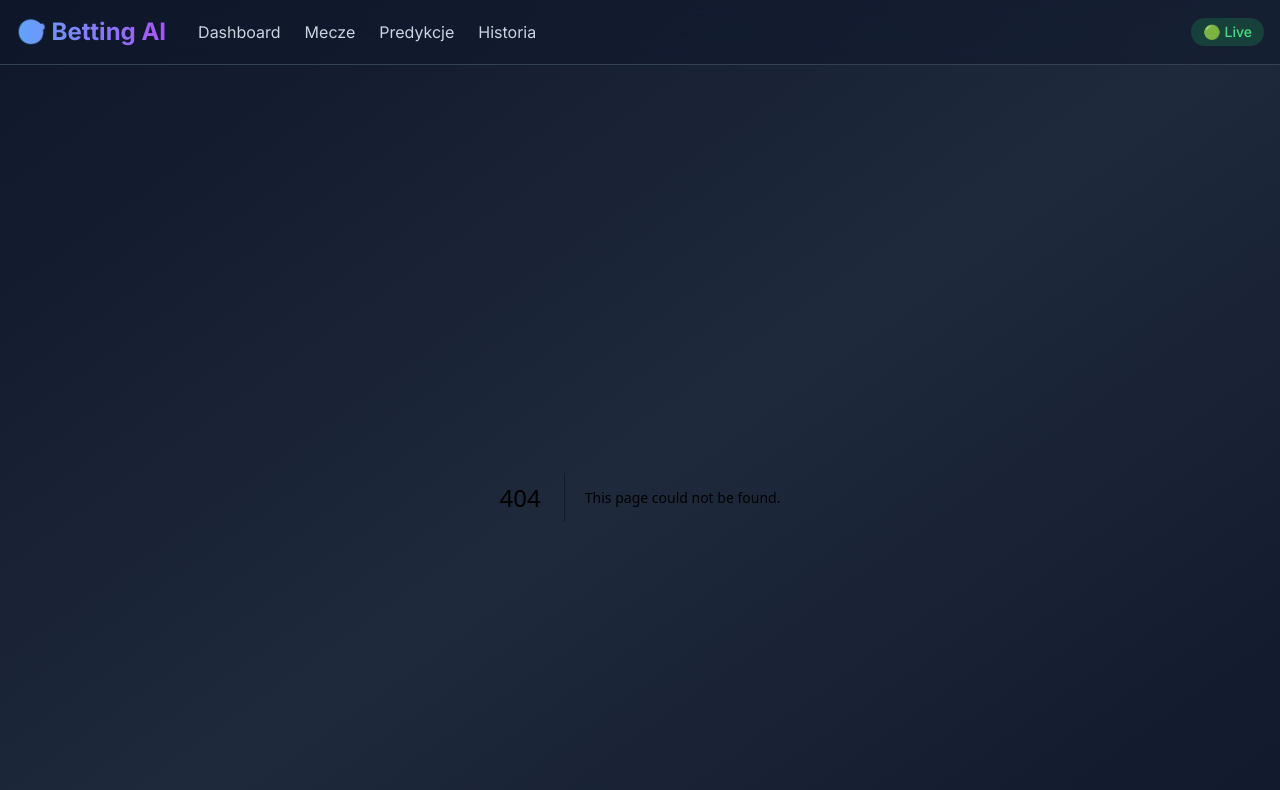
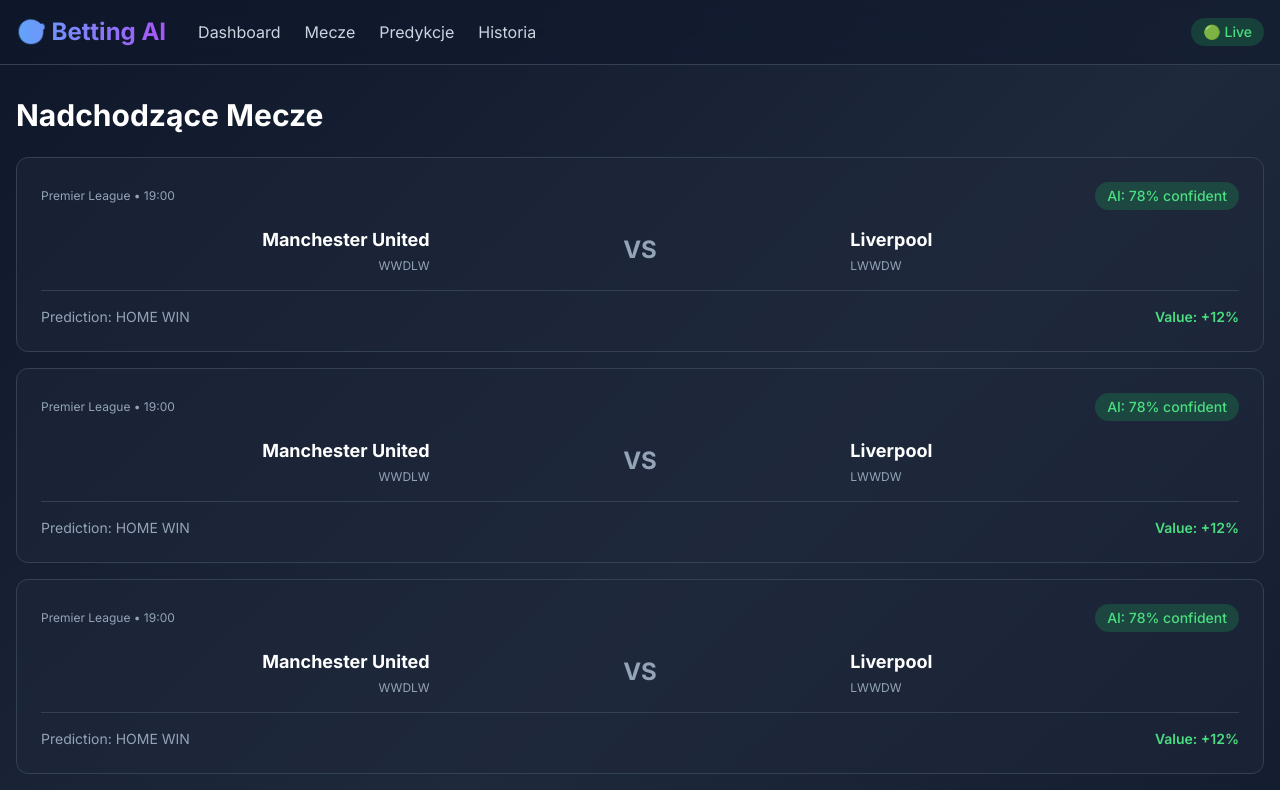
Before and after one commit to xMaksymilianxx/betting-ai-platform, a Next.js app: page /matches in a window 1280 px wide. Before the commit this address had no page. Shown: the top 790 px of the page. Built offline with nearby package versions, Linux system fonts and the light colour scheme.

Commit message:
Create page.tsx

```diff
--- /dev/null
+++ b/app/matches/page.tsx
@@ -0,0 +1,37 @@
+export default function MatchesPage() {
+  return (
+    <div className="space-y-6">
+      <h1 className="text-3xl font-bold text-white">Nadchodzące Mecze</h1>
+
+      <div className="grid grid-cols-1 gap-4">
+        {[1, 2, 3, 4, 5].map((i) => (
+          <div key={i} className="bg-slate-800/50 rounded-xl p-6 border border-slate-700 hover:border-blue-500/50 transition cursor-pointer">
+            <div className="flex items-center justify-between mb-4">
+              <span className="text-xs text-slate-400">Premier League • 19:00</span>
+              <span className="px-3 py-1 rounded-full bg-green-500/20 text-green-400 text-sm font-medium">
+                AI: 78% confident
+              </span>
+            </div>
+            <div className="grid grid-cols-3 items-center gap-4">
+              <div className="text-right">
+                <p className="font-bold text-white text-lg">Manchester United</p>
+                <p className="text-xs text-slate-400 mt-1">WWDLW</p>
+              </div>
+              <div className="text-center">
+                <p className="text-2xl font-bold text-slate-400">VS</p>
+              </div>
+              <div className="text-left">
+                <p className="font-bold text-white text-lg">Liverpool</p>
+                <p className="text-xs text-slate-400 mt-1">LWWDW</p>
+              </div>
+            </div>
+            <div className="mt-4 pt-4 border-t border-slate-700 flex justify-between">
+              <span className="text-sm text-slate-400">Prediction: HOME WIN</span>
+              <span className="text-sm text-green-400 font-semibold">Value: +12%</span>
+            </div>
+          </div>
+        ))}
+      </div>
+    </div>
+  );
+}
```
